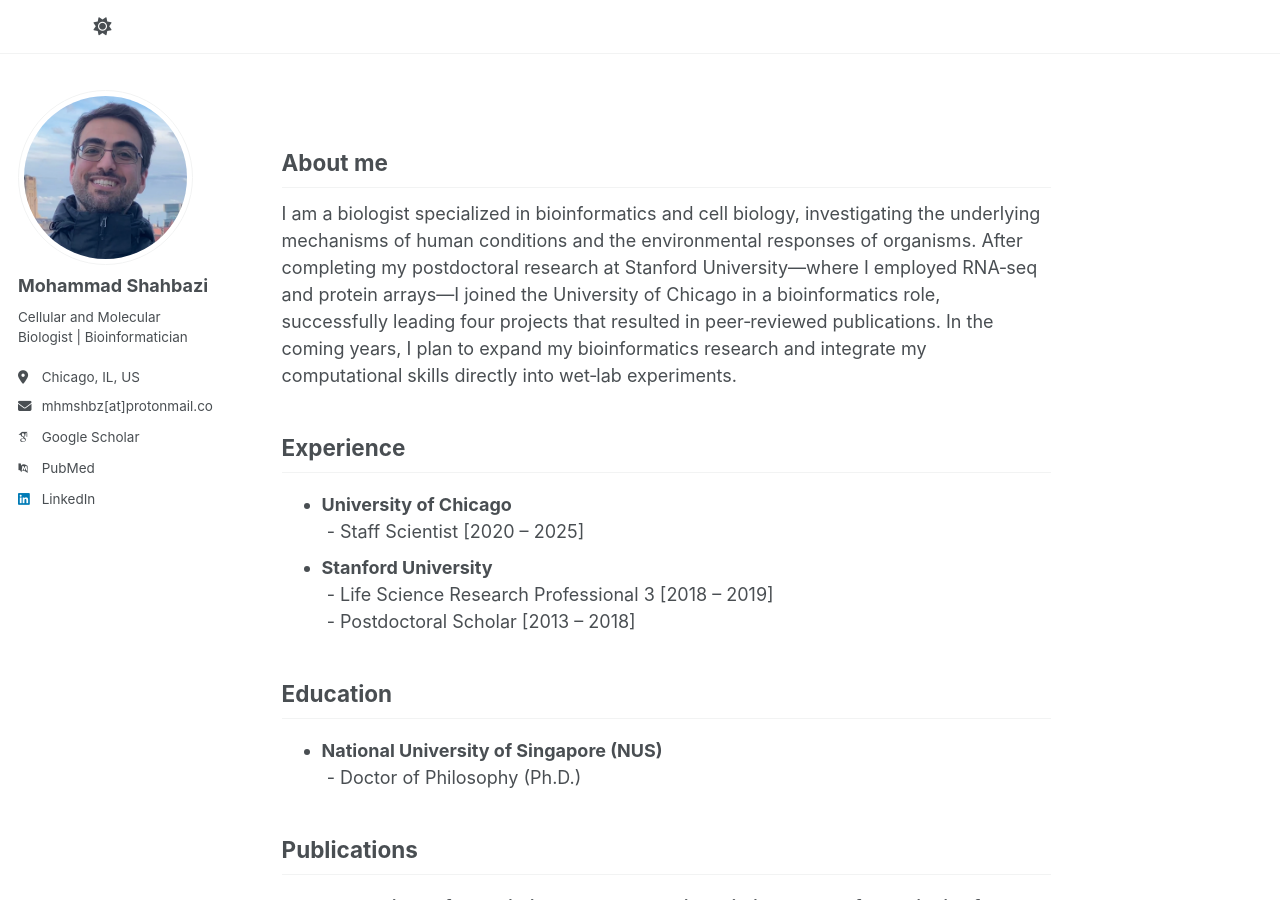
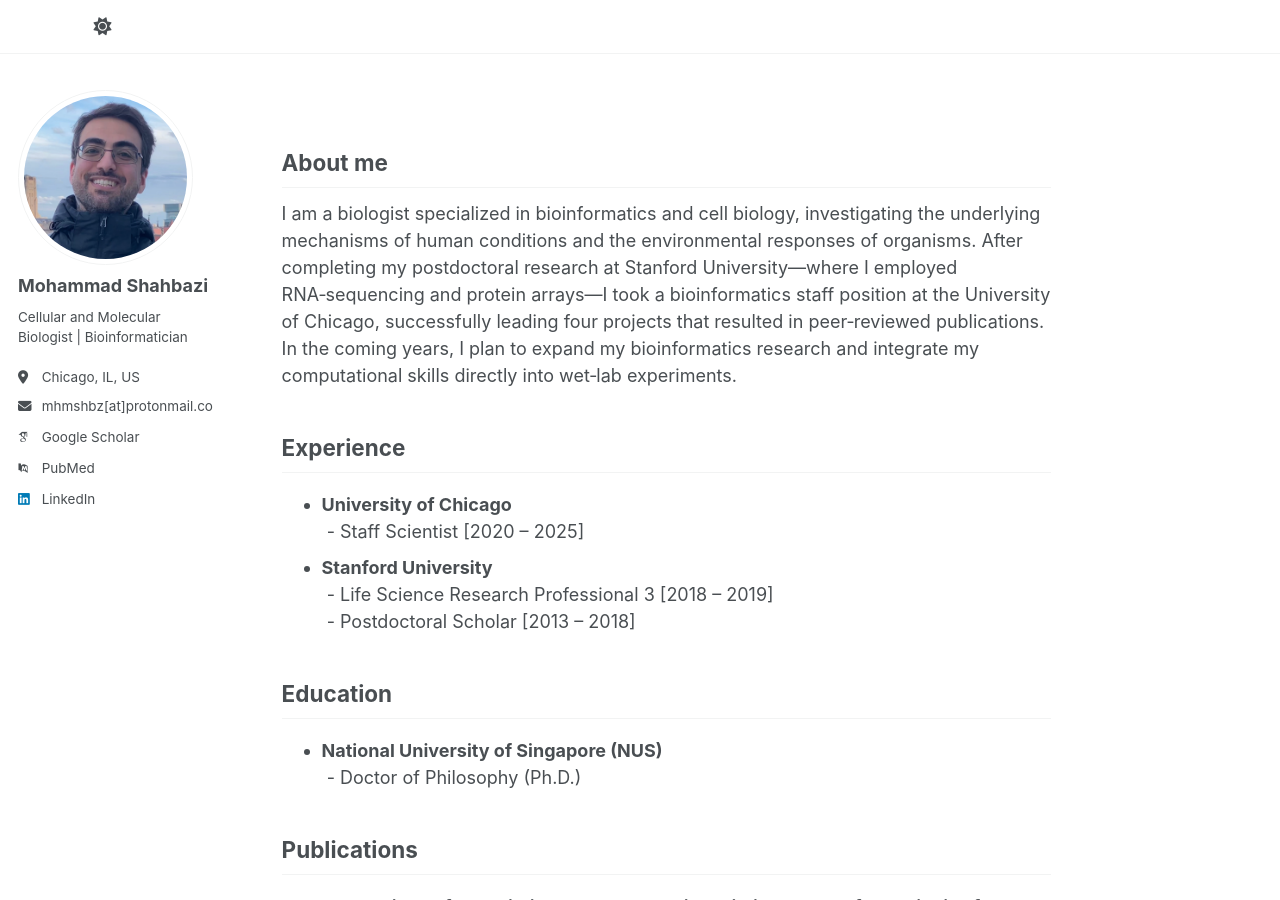
Before and after one commit to shahbazi-m/shahbazi-m.github.io, a Jekyll site: the page built from _pages/about.md, in a window 1280 px wide and 900 px high. Built offline with Jekyll 4.4.1, drawn with Linux system fonts in a browser that asks for light colours; some web fonts are replaced; a script that is not in the unit is left out; part of the change alters nothing that is shown; some of the changed text lies outside the part shown.

Commit message:
Update about.md

```diff
--- a/_pages/about.md
+++ b/_pages/about.md
@@ -8,7 +8,7 @@ redirect_from:
 ---
 About me
 ------
-I am a biologist specialized in bioinformatics and cell biology, investigating the underlying mechanisms of human conditions and the environmental responses of organisms. After completing my postdoctoral research at Stanford University—where I employed RNA‑seq and protein arrays—I joined the University of Chicago in a bioinformatics role, successfully leading four projects that resulted in peer‑reviewed publications. In the coming years, I plan to expand my bioinformatics research and integrate my computational skills directly into wet‑lab experiments.
+I am a biologist specialized in bioinformatics and cell biology, investigating the underlying mechanisms of human conditions and the environmental responses of organisms. After completing my postdoctoral research at Stanford University—where I employed RNA‑sequencing and protein arrays—I took a bioinformatics staff position at the University of Chicago, successfully leading four projects that resulted in peer‑reviewed publications. In the coming years, I plan to expand my bioinformatics research and integrate my computational skills directly into wet‑lab experiments.
 
 Experience
 ------
@@ -84,3 +84,14 @@ Other contributions
 Code sample
 ------
 [Code](https://github.com/mshahbazi1/HearingLoss) associated with PMID: 40932864
+
+Personal development
+------
+DataCamp courses
+2026	Joining Data in SQL
+2025	Intermediate SQL
+2022	Supervised Learning in R: Classification
+2021	Writing Efficient R Code | Intermediate Python | Biomedical Image Analysis in Python  | Experimental Design in R 	| Multiple and Logistic Regression in R
+2020	Correlation and Regression in R | Introduction to Shell | Exploratory Data Analysis in R
+2019	Data Visualization with ggplot2
+2018	Intermediate R
```
